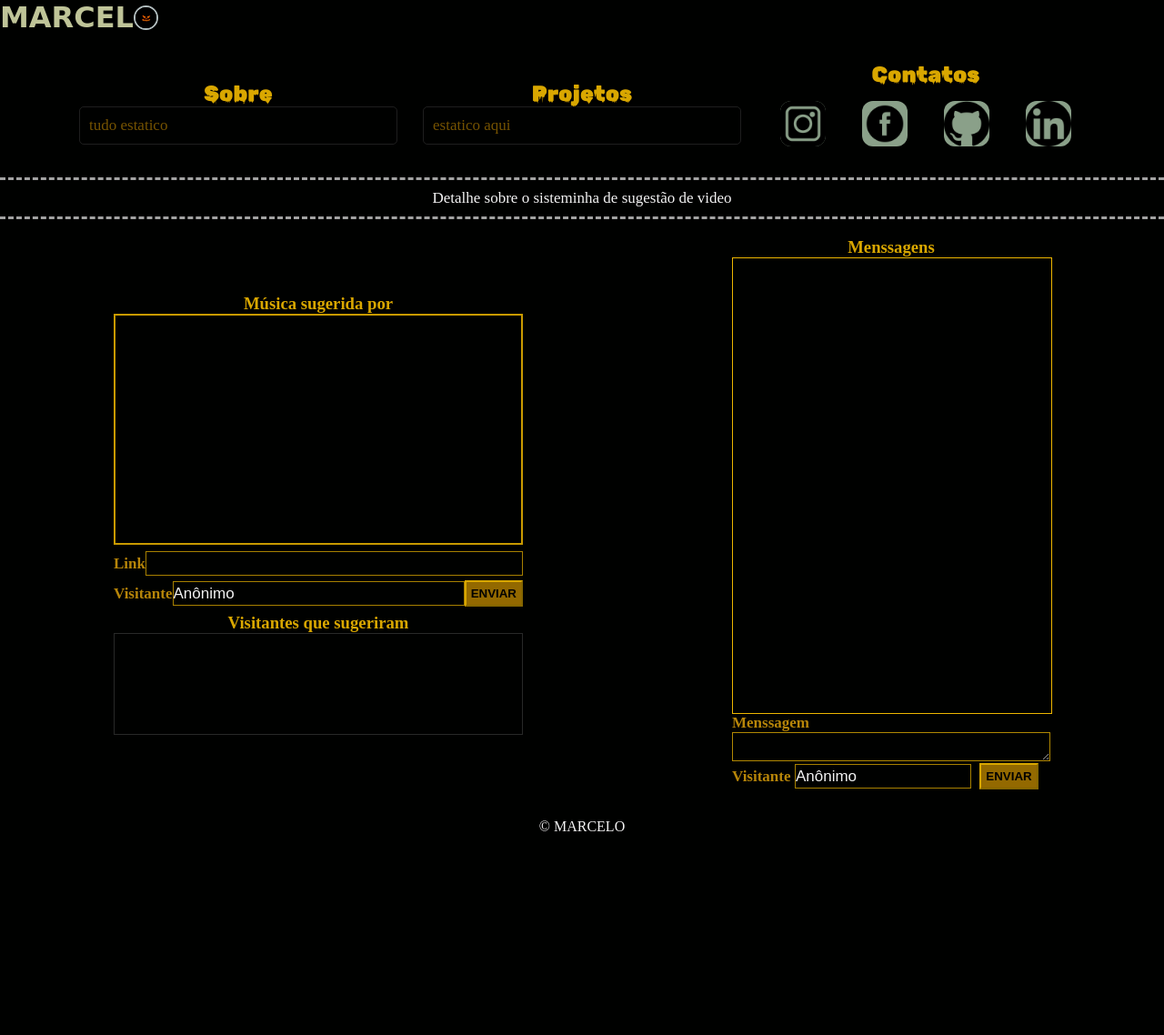
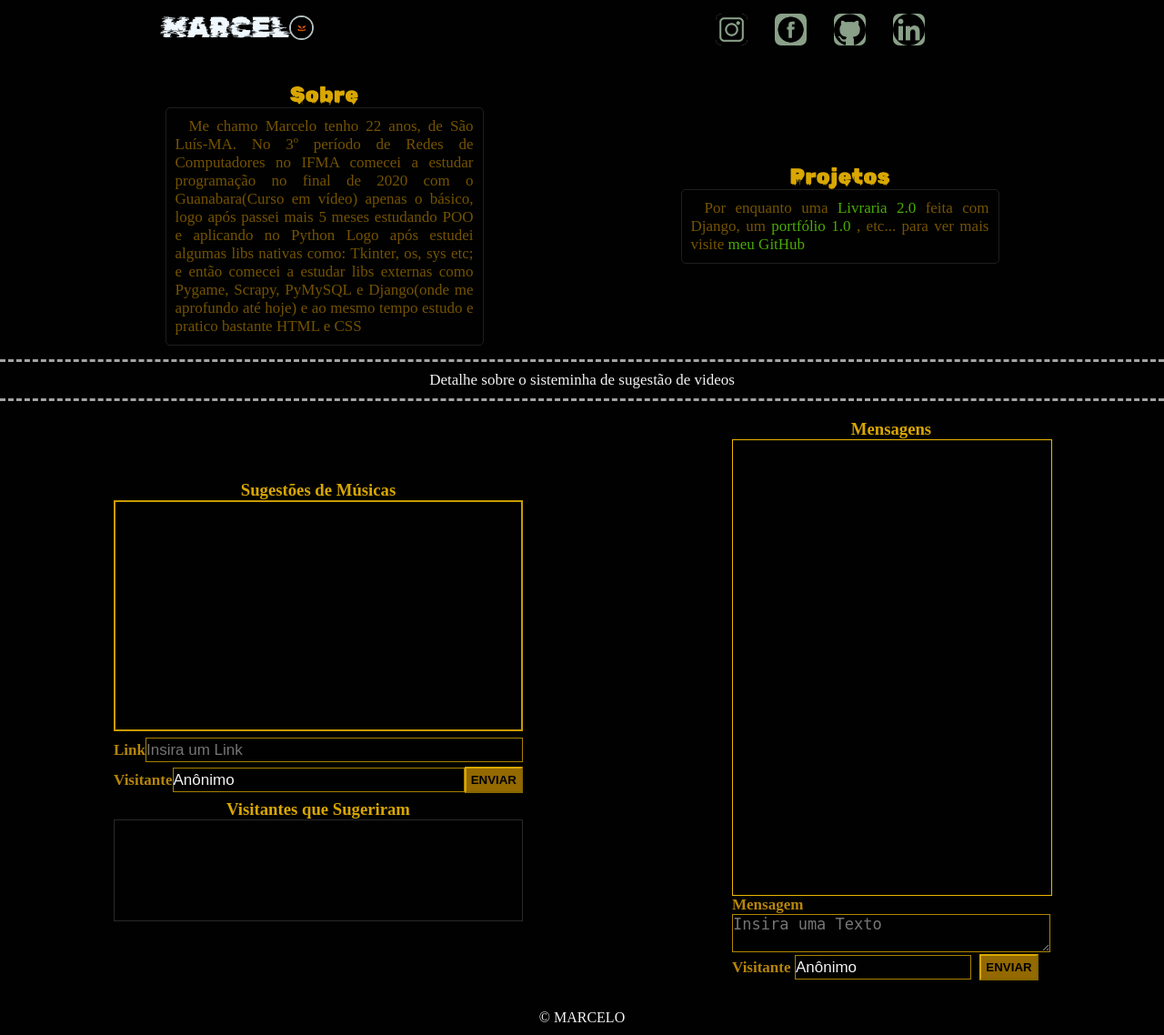
Before and after one commit to marcelo-py/MeuPortfolio, a Django app: template portifolio/templates/index.html in a window 1280 px wide. Shown: the whole page at 91% size. Before the commit the page ends 914 px from the top, so only its background shows below. Run offline with Django 3.2, Linux system fonts and the light colour scheme; the template is opened without the code that fills it, so the values that code supplies are empty; some libraries are stand-ins or nearby versions.

Commit message:
alterações de melhoria

```diff
--- a/portifolio/templates/index.html
+++ b/portifolio/templates/index.html
@@ -5,9 +5,31 @@
 
 {%block 'conteudo'%}
     <header class="header">
-        <h1>
+        <h1 class="h1">
             MARCEL<img id="amoboraAnimada" src="{%static 'imagens/aboboraanimada.gif'%}">
         </h1>
+        <ul>
+            <li>
+                <a href="https://www.instagram.com/marcell0.o/" target="_blank" rel="external">
+                    <img class="imagensContato" src="{%static 'imagens/insta_icone.png'%}">
+                </a>
+            </li>
+            <li>
+                <a href="https://www.facebook.com/marcelo.jovi.7/" target="_blank" rel="external">
+                    <img class="imagensContato" src="{%static 'imagens/facebook_icone.png'%}">
+                </a>
+            </li>
+            <li>
+                <a href="https://github.com/marcelo-py" target="_blank" rel="external">
+                    <img class="imagensContato" src="{%static 'imagens/github_icone.png'%}">
+                </a>
+            </li>
+            <li>
+                <a href="https://www.linkedin.com/in/marcelo-araujo-2026841b4/" target="_blank" rel="external">
+                    <img class="imagensContato" src="{%static 'imagens/linkedin_icone.png'%}">
+                </a>
+            </li>
+        </ul>
     </header>
     <div id="main">
         <section id="sobre">
@@ -19,7 +41,7 @@
                         {{sobremim.sobre}}
                     {%else%}
                     <!--conteudo estatico-->
-                        tudo estatico
+                        Me chamo Marcelo tenho 22 anos, de São Luís-MA. No 3º período de Redes de Computadores no IFMA comecei a estudar programação no final de 2020 com o Guanabara(Curso em vídeo) apenas o básico, logo após passei mais 5 meses estudando POO e aplicando no Python Logo após estudei algumas libs nativas como: Tkinter, os, sys etc; e então comecei a estudar libs externas como Pygame, Scrapy, PyMySQL e Django(onde me aprofundo até hoje) e ao mesmo tempo estudo e pratico bastante HTML e CSS
                     {%endif%}
                 </p>
             </div>
@@ -31,24 +53,9 @@
                         {{sobremim.projetos}}
                     {%else%}
                     <!--conteudo estatico-->
-                        estatico aqui
+                        Por enquanto uma <a href="https://github.com/marcelo-py/livraria-com-django" target="_blank" rel="external">Livraria 2.0</a> feita com Django, um<a href="https://github.com/marcelo-py/portifolio"> portfólio 1.0 </a>, etc... para ver mais visite<a href="https://github.com/marcelo-py" target="_blank" rel="external"> meu GitHub</a>
                     {%endif%}
                 </p>
-            </div>
-            <div>
-                <h2>Contatos</h2>
-                <a href="https://www.instagram.com/marcell0.o/">
-                    <img class="imagensContato" src="{%static 'imagens/insta_icone.png'%}">
-                </a>
-                <a href="https://www.facebook.com/marcelo.jovi.7/">
-                    <img class="imagensContato" src="{%static 'imagens/facebook_icone.png'%}">
-                </a>
-                <a href="https://github.com/marcelo-py">
-                    <img class="imagensContato" src="{%static 'imagens/github_icone.png'%}">
-                </a>
-                <a href="https://www.linkedin.com/in/marcelo-araujo-2026841b4/">
-                    <img class="imagensContato" src="{%static 'imagens/linkedin_icone.png'%}">
-                </a>
             </div>
         </section>
     </div>
@@ -60,12 +67,12 @@
 
     <div class="videoMenssagensContainer">
         <div class="videos">
-            <h3>Música sugerida por {{aleatorio.usuario_video}}</h3>
+            <h3>Sugestões de Músicas</h3>
             <iframe class="iframe" src="{{aleatorio.link_video}}" name="vdosugestao"></iframe>
             <form action="{%url 'index'%}" method="POST">
                 {%csrf_token%}
                 <label for="link">Link</label>
-                <input type="text" id="link" name="linkvideo" maxlength="100" required>
+                <input type="text" id="link" name="linkvideo" maxlength="100" placeholder="Insira um Link" required>
 
                 <label for="usuario">Visitante</label>
                 <input type="text" id="usuario" name="usuariovideo" maxlength="15" value="Anônimo" required>
@@ -73,7 +80,7 @@
                 <div class="g-recaptcha" data-sitekey="6LchRs0fAAAAAPy5JtqA3pZaxr2QGYfZ5QByTo7y"></div>
             </form>
             <div id="usuariosquesugeriram">
-                <h3>Visitantes que sugeriram</h3>
+                <h3>Visitantes que Sugeriram</h3>
                 <ul>
                     {%for video in videos%}
                         <li>
@@ -84,7 +91,7 @@
             </div>
         </div>
         <div class="menssagens">
-            <h3>Menssagens</h3>
+            <h3>Mensagens</h3>
             <div class="msgarea">
                 <ul>
                     {%for menssagem in menssagens%}
@@ -100,8 +107,8 @@
             </div>
             <form action="{%url 'index'%}" method="POST">
                 {%csrf_token%}
-                <label for="menssagem">Menssagem</label>
-                <textarea name="menssagem" id="menssagem" cols="30" rows="10" required></textarea>
+                <label for="menssagem">Mensagem</label>
+                <textarea name="menssagem" id="menssagem" placeholder="Insira uma Texto" required></textarea>
                 <label for="usuariomsg">Visitante</label>
                 <input type="text" id="usuariomsg" name="usuario" value="Anônimo" maxlength="15" required>
                 <button type="submit">ENVIAR</button>
--- a/templates/parciais/_head.html
+++ b/templates/parciais/_head.html
@@ -9,8 +9,17 @@
     font-family: 'terror';
     src: url("{%static 'fonts/RubikWetPaint-Regular.ttf'%}") format('truetype');
 }
+@font-face {
+    font-family: 'titulo';
+    src: url("{%static 'fonts/RubikGlitch-Regular.ttf'%}") format('truetype');
+}
 h2{
     font-family: 'terror';
     font-weight: normal;
 }
+.h1{
+    font-family: 'titulo';
+    font-weight: normal;
+    color: aliceblue;
+}
 </style>
--- a/templates/parciais/_messages.html
+++ b/templates/parciais/_messages.html
@@ -3,6 +3,6 @@
         <div class="{{message.tags}}">{{message}}</div>
     {%endfor%}
 {%else%}
-    Detalhe sobre o sisteminha de sugestão de video
-    <span id="detalhe">Somente videos de musicas Vimeo e algumas do YouTube(Caso não fique disponivel aqui, o Artista quem escolheu...)</span>
+    Detalhe sobre o sisteminha de sugestão de videos
+    <span id="detalhe">Somente videos de musicas Vimeo e algumas do YouTube(Caso não fique disponivel aqui, o Artista quem escolheu bloquear o acesso por outras fontes...)</span>
 {%endif%}
--- a/templates/static/css/styles.css
+++ b/templates/static/css/styles.css
@@ -9,11 +9,10 @@ body{
 
 .header{
     margin-bottom: 10px;
-}
-
-h1{
-    color: #bfc498;
-    font-family:cursive;
+    display: flex;
+    flex-wrap: wrap;
+    justify-content: space-around;
+    align-items: center;
 }
 
 #amoboraAnimada{
@@ -25,6 +24,32 @@ h1{
     top: 3px;
 }
 
+.imagensContato{
+    height: 35px;
+    width: 35px;
+    background: #8aa089;
+    border-radius: 7px;
+}
+.header ul{
+    display: flex;
+    width: 400px;
+    justify-content: center;
+    height: 60px;
+}
+.header ul li{
+    list-style: none;
+    margin: 10px;
+    list-style: none;
+}
+.header ul a{
+    padding: 5px;
+    display: block;
+    text-decoration: none;
+}
+.header ul a:hover{
+    background-color: #8aa089;
+    border-radius: 5px;
+}
 #main{
     padding: 10px;
     margin: 0 auto;
@@ -39,19 +64,17 @@ h1{
     margin: 0 auto;
     width: 90%;
 }
+#sobre a{
+    color: #4aab00;
+    font-size: 17px;
+    text-decoration: none;
+}
 
 #sobre div{
     flex: 0 1 350px;
     margin: 5px;
 }
 
-#sobre div:last-child{
-    display: flex;
-    flex-wrap: wrap;
-    justify-content: space-between;
-    align-items: center;
-    align-content: center;
-}
 #main h2{
     text-align: center;
     margin-top: 5px;
@@ -59,17 +82,7 @@ h1{
     text-shadow: 0 1px 2px #000000;
     flex: 1 1 100%;
 }
-#sobre a{
-    text-decoration: none;
-    margin: 5px;
-    padding: 10px;
-}
-.imagensContato{
-    height: 50px;
-    width: 50px;
-    background: #8aa089;
-    border-radius: 12px;
-}
+
 #sobre div p{
     color: #755300;
     font-size: 17px;
@@ -77,6 +90,7 @@ h1{
     border: 1px solid rgba(60, 60, 60, 0.500);
     border-radius: 5px;
     padding: 10px;
+    text-indent: 15px;
 }
 
 .fraseScraping p #detalhe{
@@ -185,7 +199,7 @@ h1{
 }
 .menssagens textarea{
     width: 100%;
-    height: 30px;
+    height: 40px;
     font-size: 17px;
     background: none;
     border: 1px solid #b18802;
```
Also changed, not shown: portifolio/views.py (+5 -5 lines), templates/static/fonts/RubikGlitch-Regular.ttf (added), 1 other file.
